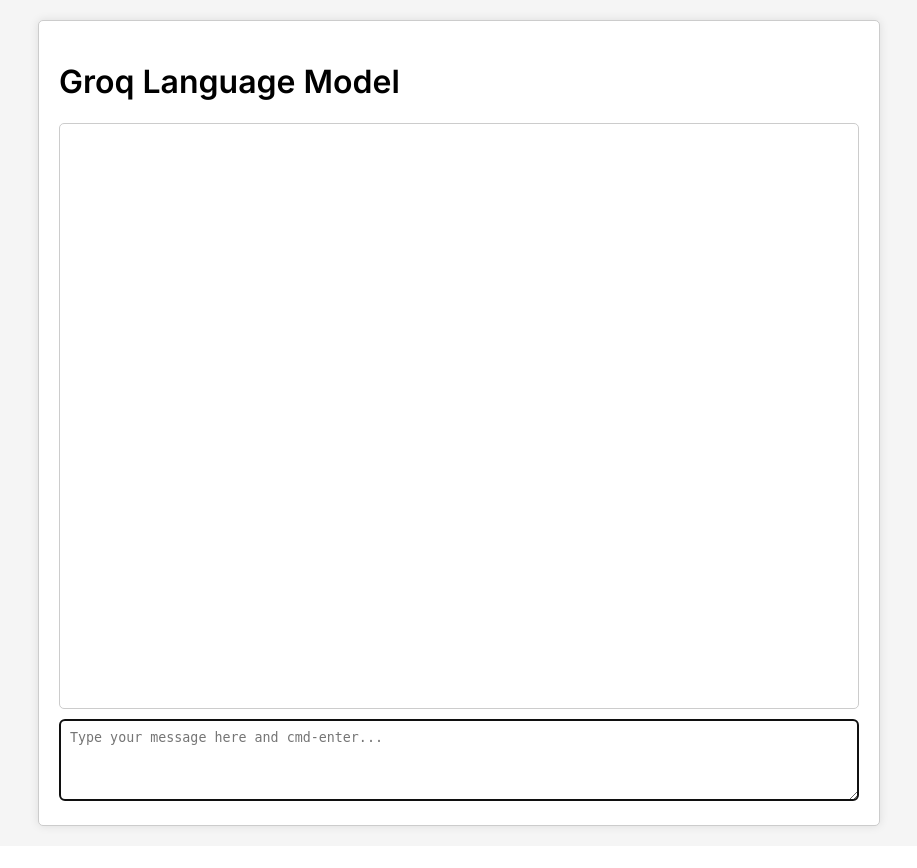
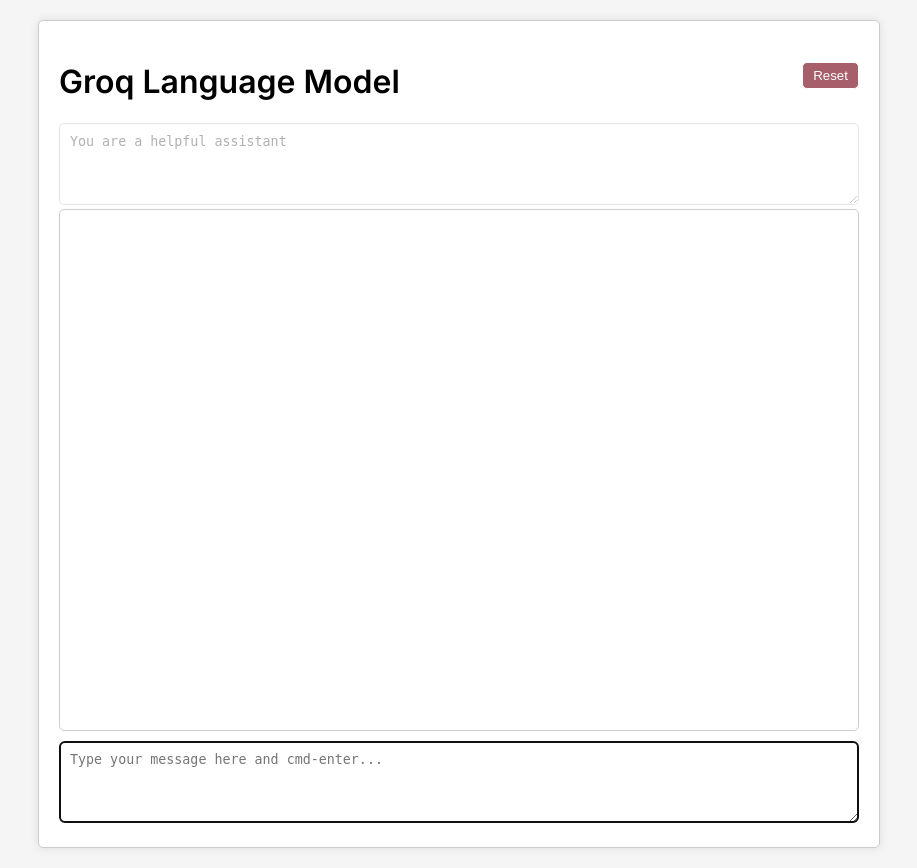
Before and after one commit to dep/groq-frontend, a Flask app: page / in a window 1280 px wide. Shown: the whole page, without its empty margins (181-1098 px from the left). Before the commit the page ends 832 px from the top, so only its background shows below. Run offline with Flask 3, Linux system fonts and the light colour scheme.

Commit message:
feat: reset button, system prompt

```diff
--- a/app.py
+++ b/app.py
@@ -1,12 +1,11 @@
 from flask import Flask, request, render_template, session, redirect, url_for
 import os
 import markdown
-from groq import Groq  # Ensure this import matches the actual client library usage
+from groq import Groq
 
 app = Flask(__name__)
 app.config['SECRET_KEY'] = os.urandom(24)
 
-# Assuming you have an environment variable for the GROQ API key
 client = Groq(api_key=os.environ.get("GROQ_API_KEY"))
 
 @app.route('/', methods=['GET', 'POST'])
@@ -16,18 +15,25 @@
 
     if request.method == 'POST':
         user_input = request.form['user_input']
+        assistant_prompt = request.form.get('assistant_prompt', '')
+
+        if assistant_prompt:
+            assistant_message = {"role": "system", "content": assistant_prompt}
+            session['conversation'].append(assistant_message)
+            session['assistant_prompt'] = assistant_prompt
+
         user_message = {"role": "user", "content": user_input}
         session['conversation'].append(user_message)
 
         try:
-            # Send the current session conversation to the Groq API and get a response
+            print(session['conversation'])
             chat_completion = client.chat.completions.create(
+                max_tokens=8192,
                 messages=session['conversation'],
-                model="llama3-70b-8192",  # Update with the correct model identifier
+                model="llama3-70b-8192",
             )
             response_text = chat_completion.choices[0].message.content
             response = markdown.markdown(response_text, extensions=['fenced_code'])
-
             model_message = {"role": "assistant", "content": response}
             session['conversation'].append(model_message)
         except Exception as e:
@@ -38,7 +44,12 @@
         session.modified = True
         return redirect(url_for('index'))
 
-    return render_template('index.html', conversation=session['conversation'])
+    return render_template('index.html', conversation=session['conversation'], assistant_prompt=session.get('assistant_prompt', 'You are a helpful assistant'))
+
+@app.route('/reset', methods=['POST'])
+def reset():
+    session.clear()
+    return redirect(url_for('index'))
 
 if __name__ == '__main__':
     app.run(host='0.0.0.0', port=4001, debug=True)
--- a/templates/index.html
+++ b/templates/index.html
@@ -13,7 +13,7 @@
         background: #f5f5f5;
       }
       .chat-area {
-        height: calc(88vh - 140px);
+        height: calc(80vh - 140px);
         overflow-y: auto;
         border: 1px solid #ccc;
         margin-bottom: 10px;
@@ -72,19 +72,42 @@
         background: #f9f9f9;
         border-left: 3px solid #ccc;
       }
+      #assistant_prompt {
+        opacity: 0.3;
+      }
+      #reset_form button {
+        float: right;
+        background: rgb(167, 95, 107);
+        border: 1px solid #fff;
+        color: #fff;
+        border-radius: 5px;
+        padding: 5px 10px;
+        cursor: pointer;
+      }
     </style>
   </head>
   <body>
     <div class="container">
-      <h1>Groq Language Model</h1>
-      <div class="chat-area" id="chat_area">
-        {% for message in conversation %} {% if message.role == 'user' %}
-        <div><blockquote>{{ message.content }}</blockquote></div>
-        {% else %}
-        <div>{{ message.content|safe }}</div>
-        {% endif %} {% endfor %}
-      </div>
+      <form action="/reset" method="post" id="reset_form">
+        <h1>
+          Groq Language Model
+          <button type="submit">Reset</button>
+        </h1>
+      </form>
       <form action="/" method="post" id="query-form">
+        <textarea
+          id="assistant_prompt"
+          name="assistant_prompt"
+          rows="4"
+          placeholder="Type the assistant prompt here...">{{ assistant_prompt }}</textarea>
+        <div class="chat-area" id="chat_area">
+          {% for message in conversation %} {% if message.role == 'user' %}
+          <div><blockquote>{{ message.content }}</blockquote></div>
+          <!-- else if -->
+          {% else %} {% if message.role == 'assistant' %}
+          <div>{{ message.content|safe }}</div>
+          {% endif %} {% endif %} {% endfor %}
+        </div>
         <textarea
           id="user_input"
           name="user_input"
```
